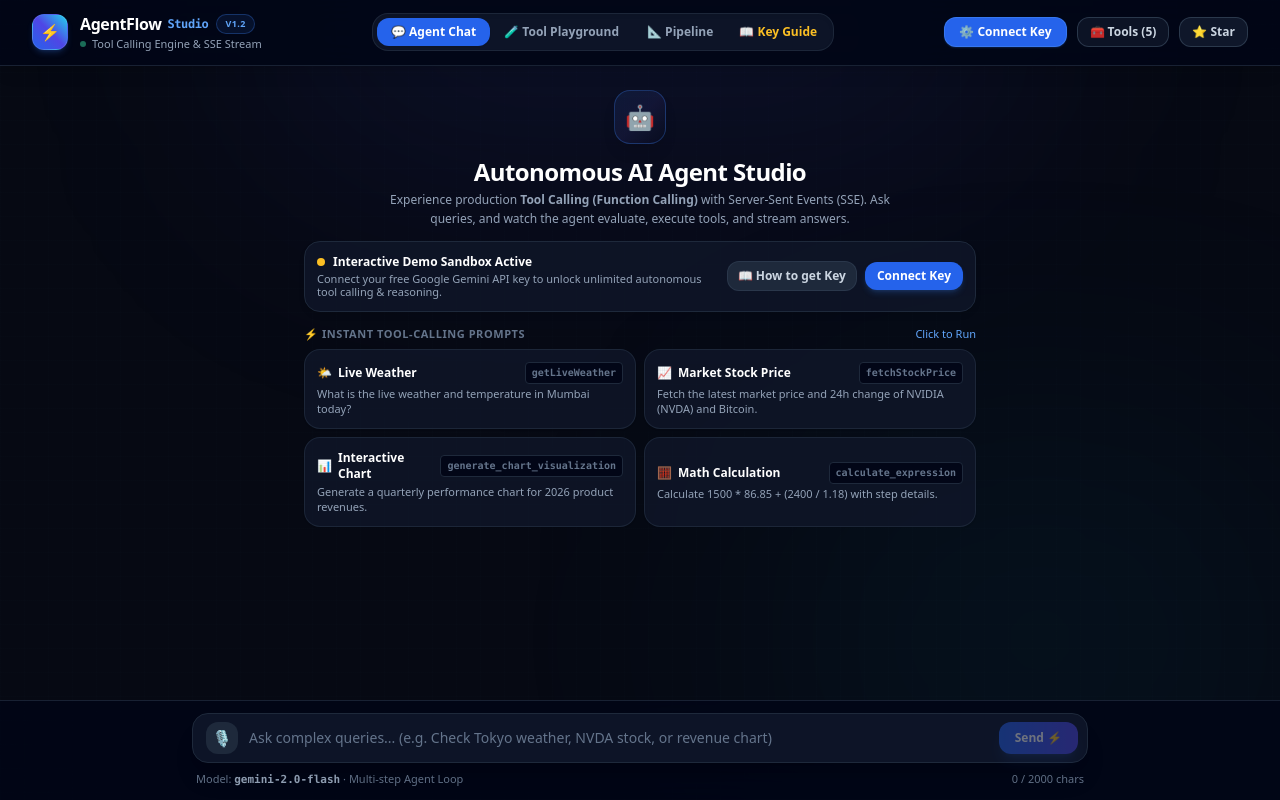
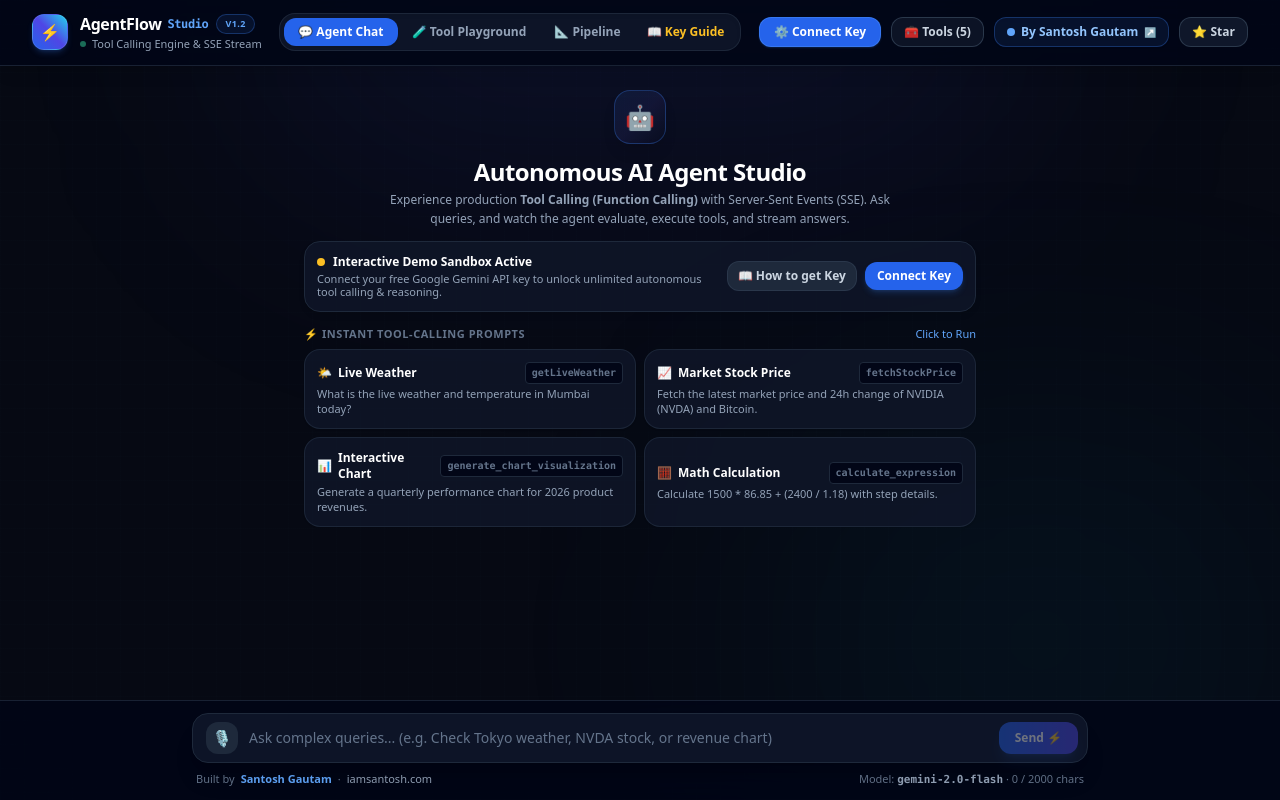
Before and after one commit to Santosh-gautam/agentflow-ai-agent-starter-kit, a Vue app in the folder client/: page / in a window 1280 px wide. Built offline with nearby package versions, Linux system fonts and the light colour scheme.

Commit message:
feat(branding): add developer credit Santosh Gautam and iamsantosh.com links across navbar, footer and README

```diff
--- a/client/src/App.vue
+++ b/client/src/App.vue
@@ -87,6 +87,19 @@
         >
           <span>🧰 Tools (5)</span>
         </button>
+
+        <!-- Developer Link (iamsantosh.com) -->
+        <a
+          href="https://iamsantosh.com"
+          target="_blank"
+          rel="noopener"
+          class="hidden lg:flex items-center gap-1.5 px-3 py-1.5 rounded-xl border border-blue-500/30 bg-blue-500/10 hover:bg-blue-500/20 text-blue-300 hover:text-white text-xs font-semibold transition-all shadow-sm group"
+          title="Created by Santosh Gautam (iamsantosh.com)"
+        >
+          <span class="w-2 h-2 rounded-full bg-blue-400"></span>
+          <span>By <strong>Santosh Gautam</strong></span>
+          <span class="text-[10px] text-blue-400">↗</span>
+        </a>
 
         <!-- GitHub Star Link -->
         <a
@@ -602,8 +615,13 @@
 
         <!-- Footer Info -->
         <div class="flex items-center justify-between text-[11px] text-slate-500 px-1">
-          <span>Model: <strong class="text-slate-400 font-mono">{{ selectedModel }}</strong> · Multi-step Agent Loop</span>
-          <span>{{ inputQuery.length }} / 2000 chars</span>
+          <div class="flex items-center gap-1.5">
+            <span>Built by</span>
+            <a href="https://iamsantosh.com" target="_blank" rel="noopener" class="text-blue-400 hover:text-blue-300 font-bold hover:underline">Santosh Gautam</a>
+            <span>·</span>
+            <a href="https://iamsantosh.com" target="_blank" rel="noopener" class="text-slate-400 hover:text-slate-300">iamsantosh.com</a>
+          </div>
+          <span>Model: <strong class="text-slate-400 font-mono">{{ selectedModel }}</strong> · {{ inputQuery.length }} / 2000 chars</span>
         </div>
       </div>
     </footer>
```
Also changed, not shown: 1 other file (tests, documents, lock files or other folders).
